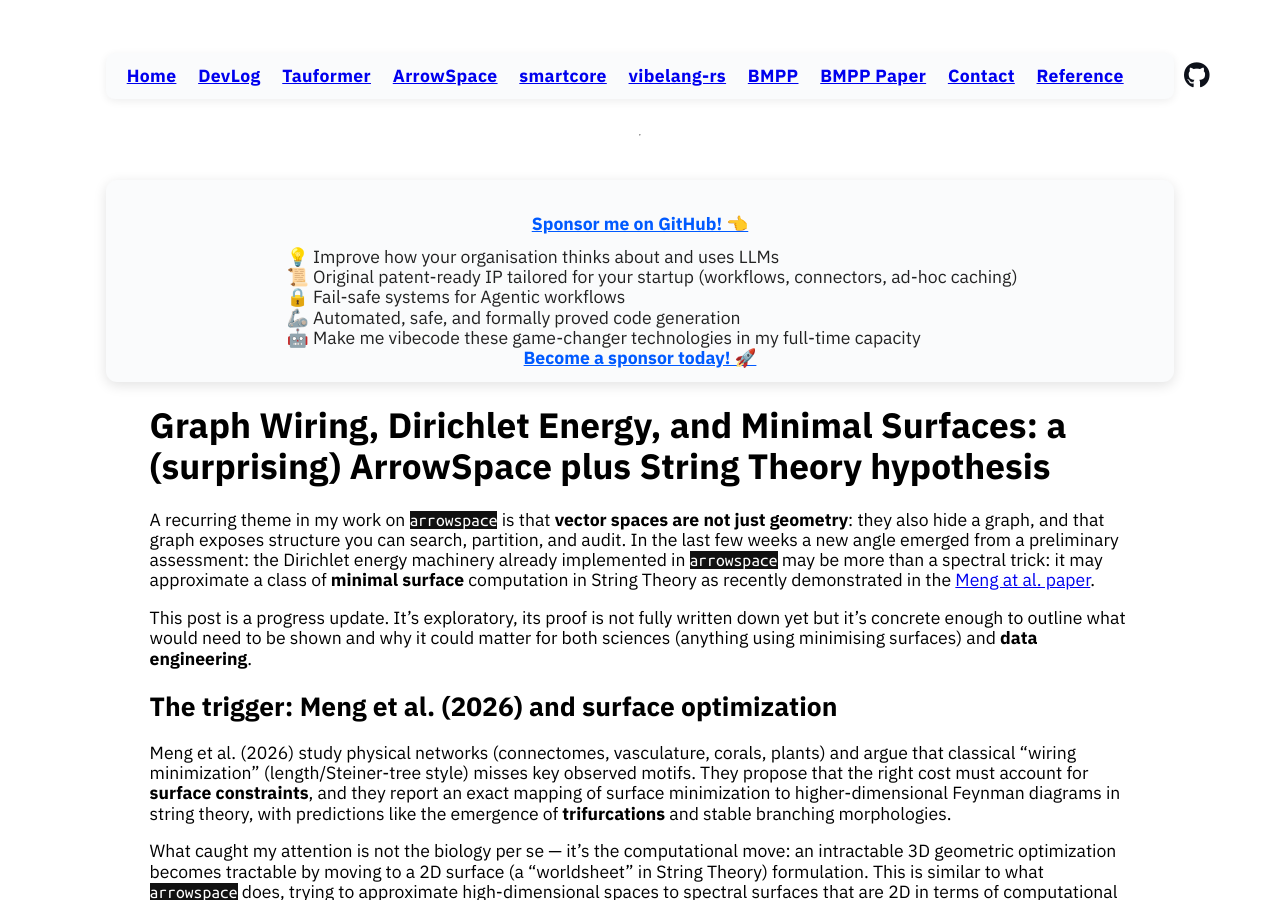
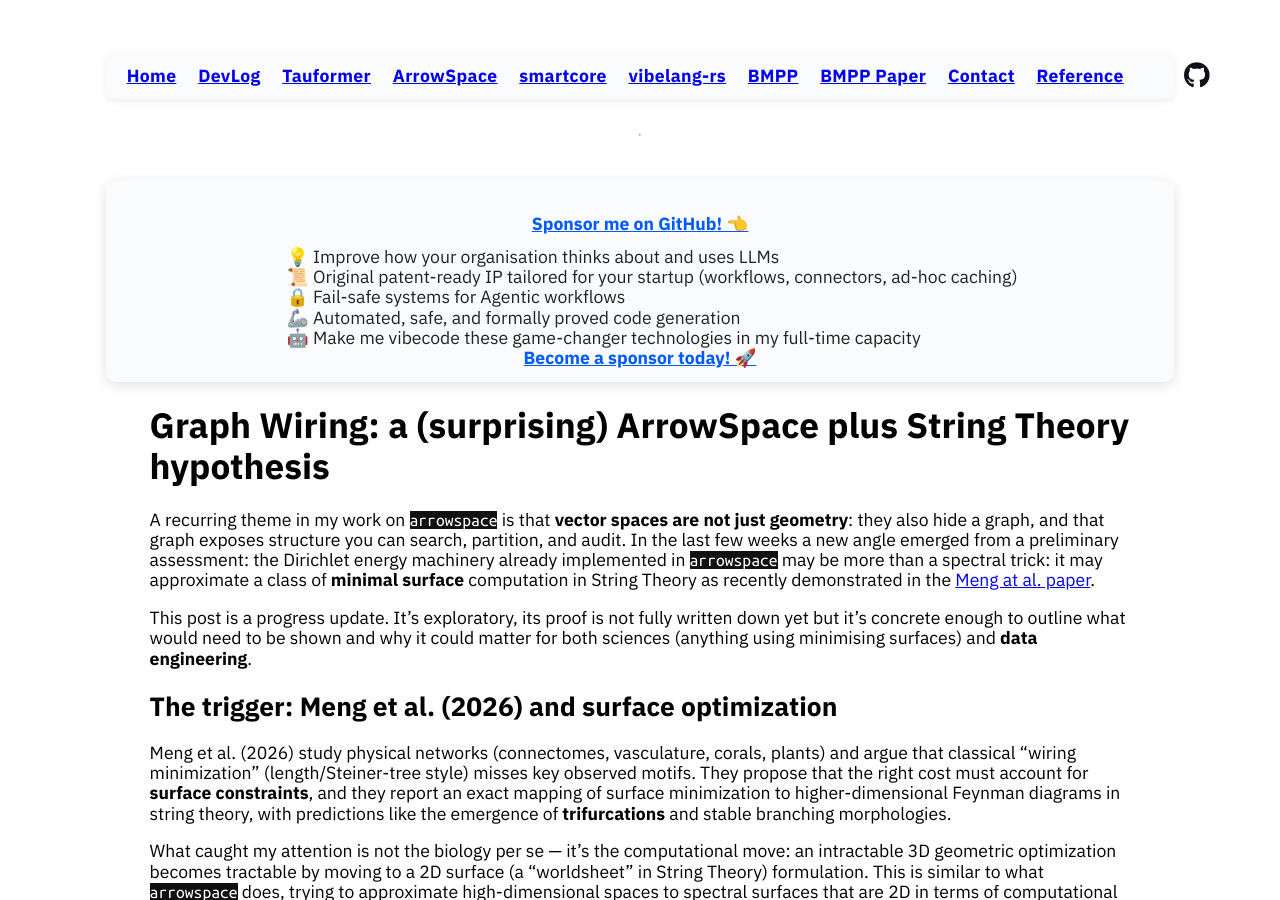
Before and after one commit to Mec-iS/staticwebpage, a Jekyll site: the page built from posts/014_arrowspace_and_string_theory_minimal_surfaces.md, in a window 1280 px wide and 900 px high. Built offline with Jekyll 4.4.1, drawn with Linux system fonts in a browser that asks for light colours; nearby versions of some CDN libraries; formulas are drawn with MathJax 3.

Commit message:
fix title

```diff
--- a/posts/014_arrowspace_and_string_theory_minimal_surfaces.md
+++ b/posts/014_arrowspace_and_string_theory_minimal_surfaces.md
@@ -6,7 +6,7 @@
 categories: [arrowspace, vector-search, knowledge-graphs, string-theory, surfaces, interfaces]
 ---
 
-# Graph Wiring, Dirichlet Energy, and Minimal Surfaces: a (surprising) ArrowSpace plus String Theory hypothesis
+# Graph Wiring: a (surprising) ArrowSpace plus String Theory hypothesis
 
 A recurring theme in my work on `arrowspace` is that **vector spaces are not just geometry**: they also hide a graph, and that graph exposes structure you can search, partition, and audit. In the last few weeks a new angle emerged from a preliminary assessment: the Dirichlet energy machinery already implemented in `arrowspace` may be more than a spectral trick: it may approximate a class of **minimal surface** computation in String Theory as recently demonstrated in the [Meng at al. paper](https://www.nature.com/articles/s41586-025-09784-4).
 
```
